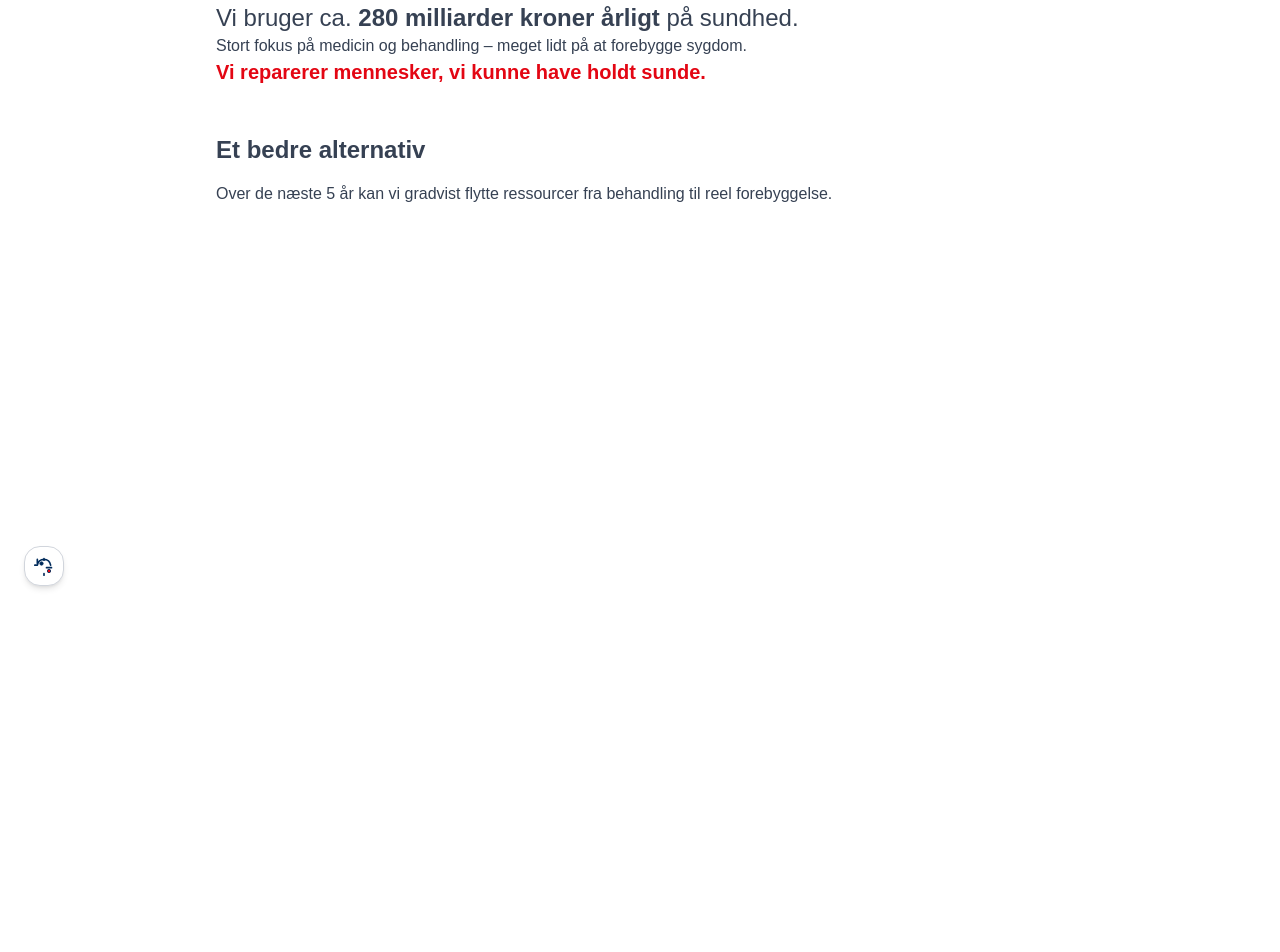
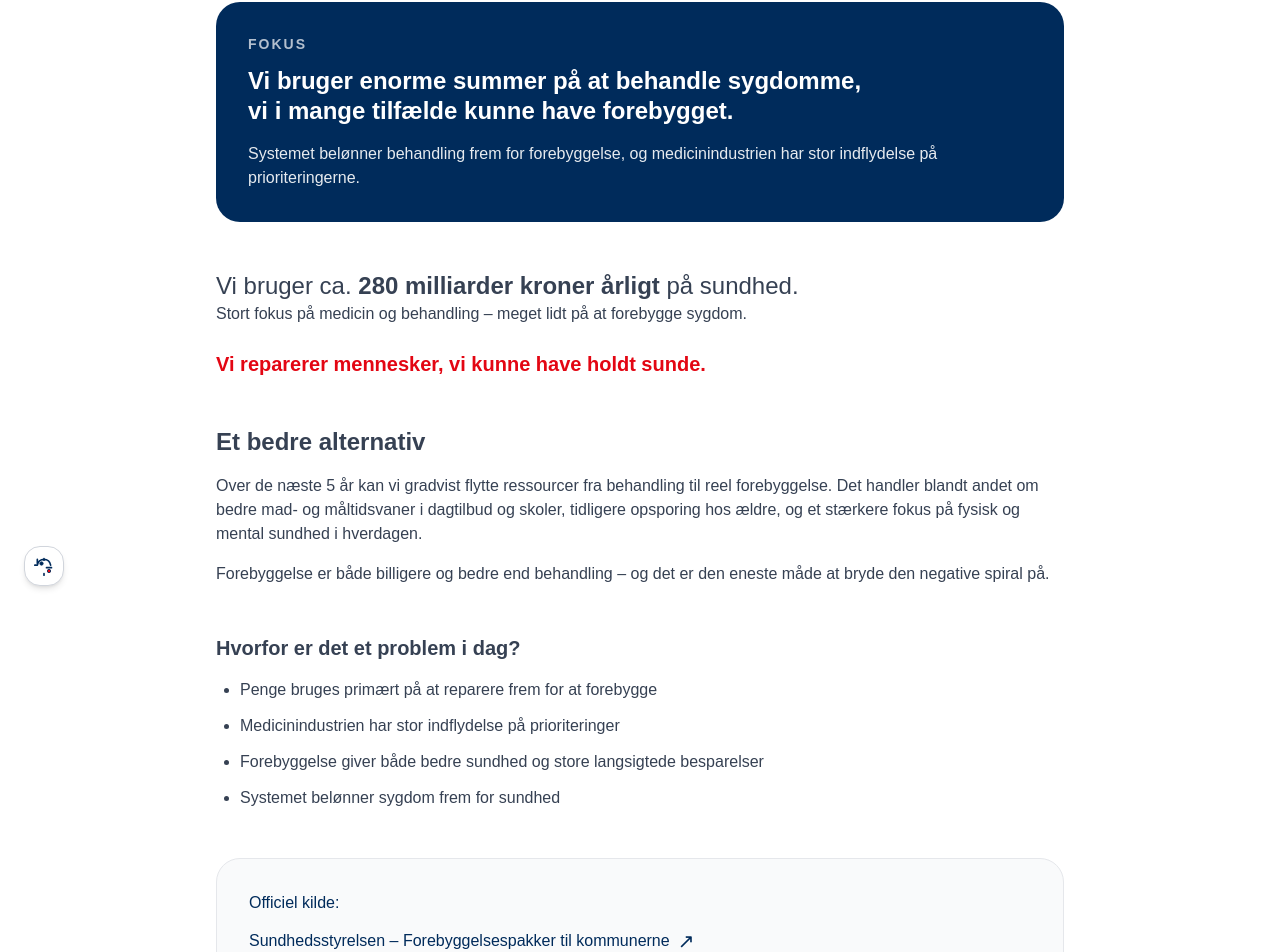
Before and after one commit to synlighed-nu/synlighed-nu-clean, a Next.js app: page /sundhed in a window 1280 px wide. Shown: the part 190-1142 px from the top of the page. Before the commit the page ends 800 px from the top, so only its background shows below. Built offline with nearby package versions, Linux system fonts and the light colour scheme.

Commit message:
Update page.tsx

```diff
--- a/app/sundhed/page.tsx
+++ b/app/sundhed/page.tsx
@@ -1,8 +1,7 @@
 'use client';
 
-import React from 'react';
+import Nav from '../components/common/_Nav';
 import dynamic from 'next/dynamic';
-import Nav from '../components/common/_Nav';
 
 const SpeakerButton = dynamic(
   () => import('../components/common/_SpeakerButton'),
@@ -11,25 +10,44 @@ const SpeakerButton = dynamic(
 
 export default function SundhedPage() {
   const pageText = `
-Vi bruger ca. 280 milliarder kroner årligt på sundhed.
+Vi bruger cirka 280 milliarder kroner om året på sundhed i Danmark.
 Stort fokus på medicin og behandling – meget lidt på at forebygge sygdom.
 
 Vi reparerer mennesker, vi kunne have holdt sunde.
 
-Et bedre alternativ: Over de næste 5 år kan vi gradvist flytte ressourcer fra behandling til reel forebyggelse.
-  `.trim();
+Fokus: Vi bruger enorme summer på at behandle sygdomme, vi i mange tilfælde kunne have forebygget. Systemet belønner behandling frem for forebyggelse, og medicinindustrien har stor indflydelse på prioriteringerne.
+
+Et bedre alternativ er at flytte ressourcer fra behandling til reel forebyggelse over de næste fem år – blandt andet gennem bedre madvaner i institutioner, tidligere opsporing og stærkere fokus på fysisk og mental sundhed.
+
+Hvorfor er det et problem i dag? Fordi vi primært betaler for at reparere i stedet for at forebygge, systemet belønner sygdom frem for sundhed, forebyggelse giver både bedre livskvalitet og store langsigtede besparelser, og borgerne bliver syge af et system, der ikke prioriterer at holde dem sunde.
+  `;
 
   return (
     <div className="min-h-screen bg-white text-[#002B5B]">
       <Nav simple />
 
       <div className="max-w-4xl mx-auto px-6 pt-28 pb-20">
+
         <div className="flex items-center justify-between mb-8">
           <h1 className="text-5xl font-bold tracking-tighter">Sundhed</h1>
           <SpeakerButton
             text={pageText}
             endingAxiomIndex={5}
           />
+        </div>
+
+        {/* FOKUS BOKS */}
+        <div className="bg-[#002B5B] text-white rounded-3xl p-8 mb-12">
+          <div className="uppercase tracking-[2px] text-sm font-semibold mb-3 text-white/70">
+            Fokus
+          </div>
+          <p className="text-2xl font-semibold leading-tight">
+            Vi bruger enorme summer på at behandle sygdomme,<br />
+            vi i mange tilfælde kunne have forebygget.
+          </p>
+          <p className="mt-4 text-white/90">
+            Systemet belønner behandling frem for forebyggelse, og medicinindustrien har stor indflydelse på prioriteringerne.
+          </p>
         </div>
 
         <div className="prose prose-lg max-w-none text-gray-700">
@@ -39,12 +57,38 @@ Et bedre alternativ: Over de næste 5 år kan vi gradvist flytte ressourcer fra
           <p>
             Stort fokus på medicin og behandling – meget lidt på at forebygge sygdom.
           </p>
-          <p className="text-xl font-semibold text-[#E30613]">
+          <p className="text-xl font-semibold text-[#E30613] mt-6">
             Vi reparerer mennesker, vi kunne have holdt sunde.
           </p>
 
           <h3 className="text-2xl font-semibold mt-12 mb-4">Et bedre alternativ</h3>
-          <p>Over de næste 5 år kan vi gradvist flytte ressourcer fra behandling til reel forebyggelse.</p>
+          <p>
+            Over de næste 5 år kan vi gradvist flytte ressourcer fra behandling til reel forebyggelse.
+            Det handler blandt andet om bedre mad- og måltidsvaner i dagtilbud og skoler, tidligere opsporing hos ældre,
+            og et stærkere fokus på fysisk og mental sundhed i hverdagen.
+          </p>
+          <p className="mt-4">
+            Forebyggelse er både billigere og bedre end behandling – og det er den eneste måde at bryde den negative spiral på.
+          </p>
+
+          <h3 className="text-xl font-semibold mt-12 mb-4">Hvorfor er det et problem i dag?</h3>
+          <ul className="list-disc pl-6 space-y-3">
+            <li>Penge bruges primært på at reparere frem for at forebygge</li>
+            <li>Medicinindustrien har stor indflydelse på prioriteringer</li>
+            <li>Forebyggelse giver både bedre sundhed og store langsigtede besparelser</li>
+            <li>Systemet belønner sygdom frem for sundhed</li>
+          </ul>
+
+          <div className="mt-12 bg-gray-50 border border-gray-200 rounded-3xl p-8">
+            <p className="font-medium text-[#002B5B]">Officiel kilde:</p>
+            <a
+              href="https://www.sst.dk/vidensbase/forebyggelse/forebyggelsespakker-og-undersoegninger/forebyggelses-pakker-til-kommunerne"
+              target="_blank"
+              className="text-[#002B5B] hover:underline flex items-center gap-2 mt-3"
+            >
+              Sundhedsstyrelsen – Forebyggelsespakker til kommunerne <span className="text-xl">↗</span>
+            </a>
+          </div>
         </div>
       </div>
     </div>
```
